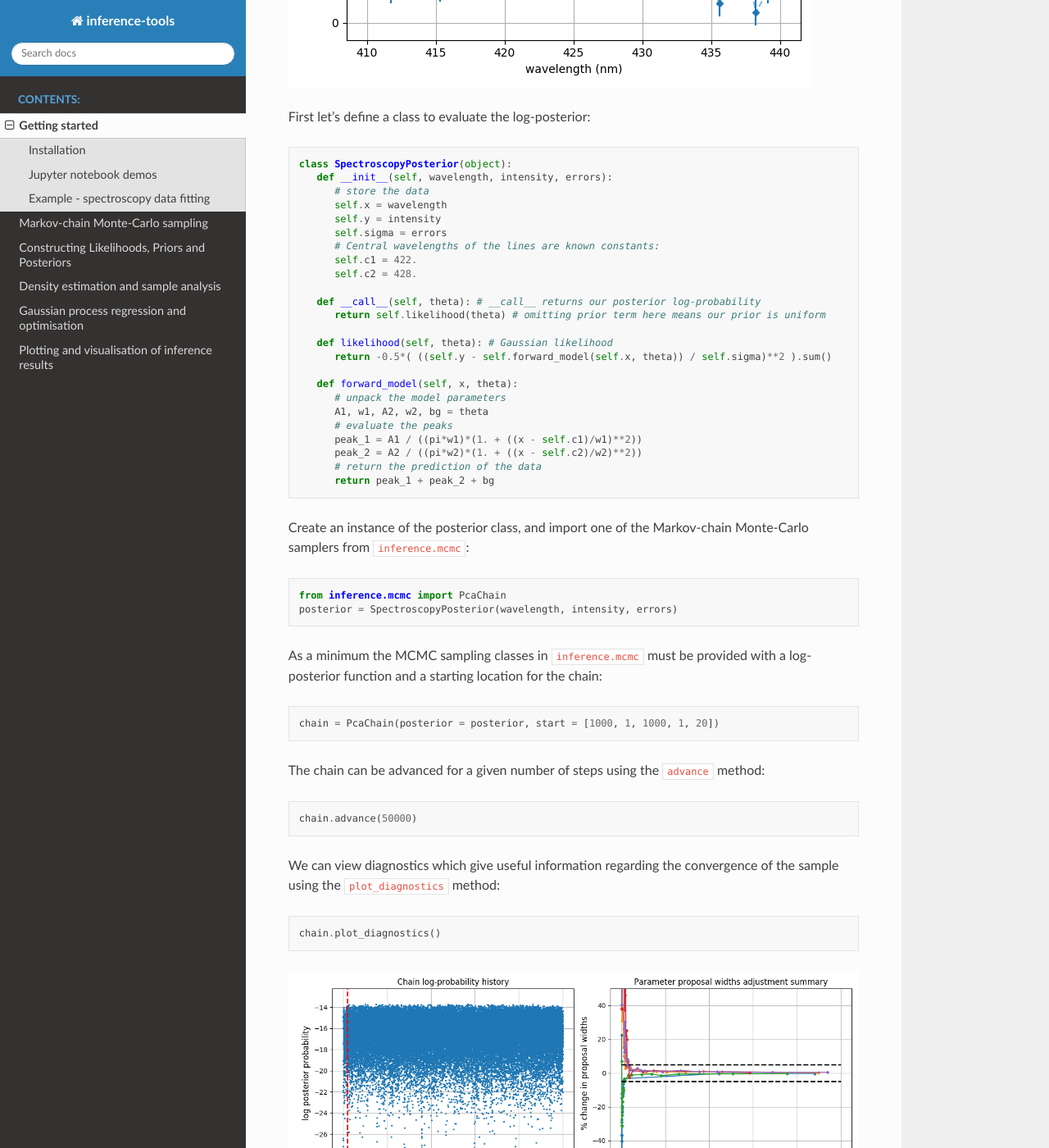
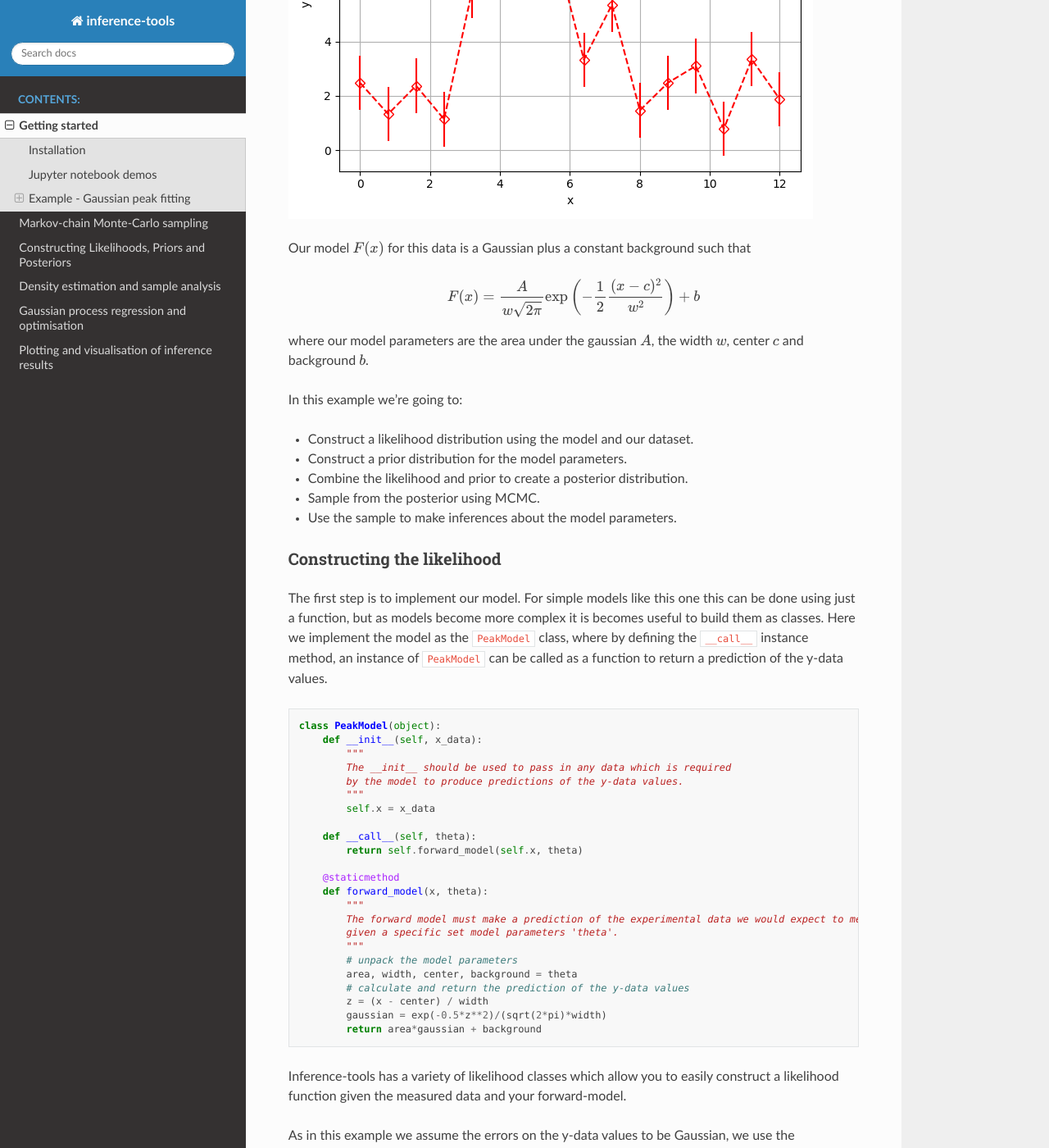
Before and after one commit to C-bowman/inference-tools, a Sphinx documentation site: the page built from docs/source/getting_started.rst, in a window 1280 px wide and 1400 px high, scrolled down 1056 px. Shown: the whole window at 82% size. Built offline with Sphinx 7.4.7 and the Read the Docs theme 2.0.0, drawn with Linux system fonts in a browser that asks for light colours; some of the changed text lies outside the part shown.

Commit message:
First pass at updating the introductory example in the docs

```diff
--- a/docs/source/getting_started.rst
+++ b/docs/source/getting_started.rst
@@ -24,66 +24,161 @@ in the package, there is also a set of Jupyter notebook demos which can be found
 `/demos/ <https://github.com/C-bowman/inference-tools/tree/PyPI-release/demos>`_ directory
 of the source code.
 
-Example - spectroscopy data fitting
------------------------------------
+Example - Gaussian peak fitting
+-------------------------------
 
-Here we work through a toy problem of fitting the following synthetic spectroscopy data,
-which contains two peaks with known centres and a constant background:
-
-.. image:: ./images/getting_started_images/spectroscopy_data.png
-
-First let's define a class to evaluate the log-posterior:
+Suppose we have the following dataset:
 
 .. code-block:: python
 
-   class SpectroscopyPosterior(object):
-      def __init__(self, wavelength, intensity, errors):
-         # store the data
-         self.x = wavelength
-         self.y = intensity
-         self.sigma = errors
-         # Central wavelengths of the lines are known constants:
-         self.c1 = 422.
-         self.c2 = 428.
+   x_data = [0.00, 0.80, 1.60, 2.40, 3.20, 4.00, 4.80, 5.60,
+             6.40, 7.20, 8.00, 8.80, 9.60, 10.4, 11.2, 12.0]
 
-      def __call__(self, theta): # __call__ returns our posterior log-probability
-         return self.likelihood(theta) # omitting prior term here means our prior is uniform
+   y_data = [2.473, 1.329, 2.370, 1.135, 5.861, 7.045, 9.942, 7.335,
+             3.329, 5.348, 1.462, 2.476, 3.096, 0.784, 3.342, 1.877]
 
-      def likelihood(self, theta): # Gaussian likelihood
-         return -0.5*( ((self.y - self.forward_model(self.x, theta)) / self.sigma)**2 ).sum()
+   y_error = [1., 1., 1., 1., 1., 1., 1., 1.,
+              1., 1., 1., 1., 1., 1., 1., 1.]
 
-      def forward_model(self, x, theta):
-         # unpack the model parameters
-         A1, w1, A2, w2, bg = theta
-         # evaluate the peaks
-         peak_1 = A1 / ((pi*w1)*(1. + ((x - self.c1)/w1)**2))
-         peak_2 = A2 / ((pi*w2)*(1. + ((x - self.c2)/w2)**2))
-         # return the prediction of the data
-         return peak_1 + peak_2 + bg
 
-Create an instance of the posterior class, and import one of the Markov-chain Monte-Carlo
-samplers from ``inference.mcmc``:
+.. image:: ./images/getting_started_images/gaussian_data.png
+
+Our model :math:`F(x)` for this data is a Gaussian plus a constant background such that
+
+.. math::
+
+   F(x) = \frac{A}{w\sqrt{2\pi}}\exp{\left(-\frac{1}{2}\frac{(x-c)^2}{w^2}\right)} + b
+
+where our model parameters are the area under the gaussian :math:`A`, the width :math:`w`,
+center :math:`c` and background :math:`b`.
+
+In this example we're going to:
+
+- Construct a likelihood distribution using the model and our dataset.
+- Construct a prior distribution for the model parameters.
+- Combine the likelihood and prior to create a posterior distribution.
+- Sample from the posterior using MCMC.
+- Use the sample to make inferences about the model parameters.
+
+Constructing the likelihood
+^^^^^^^^^^^^^^^^^^^^^^^^^^^
+The first step is to implement our model. For simple models like this one this can be
+done using just a function, but as models become more complex it is becomes useful to
+build them as classes. Here we implement the model as the ``PeakModel`` class, where by
+defining the ``__call__`` instance method, an instance of ``PeakModel`` can be called as a
+function to return a prediction of the y-data values.
+
+.. code-block:: python
+
+   class PeakModel(object):
+       def __init__(self, x_data):
+           """
+           The __init__ should be used to pass in any data which is required
+           by the model to produce predictions of the y-data values.
+           """
+           self.x = x_data
+
+       def __call__(self, theta):
+           return self.forward_model(self.x, theta)
+
+       @staticmethod
+       def forward_model(x, theta):
+           """
+           The forward model must make a prediction of the experimental data we would expect to measure
+           given a specific set model parameters 'theta'.
+           """
+           # unpack the model parameters
+           area, width, center, background = theta
+           # calculate and return the prediction of the y-data values
+           z = (x - center) / width
+           gaussian = exp(-0.5*z**2)/(sqrt(2*pi)*width)
+           return area*gaussian + background
+
+Inference-tools has a variety of likelihood classes which allow you to easily construct
+a likelihood function given the measured data and your forward-model.
+
+As in this example we assume the errors on the y-data values to be Gaussian, we use the
+``GaussianLikelihood`` class from the ``likelihoods`` module:
+
+.. code-block:: python
+
+   from inference.likelihoods import GaussianLikelihood
+   likelihood = GaussianLikelihood(y_data=y_data, sigma=y_error, forward_model=PeakModel(x_data))
+
+Instances of the likelihood classes can be called as functions, and return the
+log-likelihood when passed a vector of model parameters.
+
+
+Constructing the prior
+^^^^^^^^^^^^^^^^^^^^^^
+
+In the common case that the prior distribution for each model variable is independent of
+the others (i.e. the prior over all variables can be written as a product of priors over
+each individual variable) the ``inference.priors`` module has tools which allow us to
+build a prior easily.
+
+Which model parameters are assigned to a given prior is specified using the indices of
+those parameters (i.e. the position they hold in the parameter vector as defined in the
+``PeakModel`` class we wrote earlier).
+
+Suppose we want the area, width and background parameters of the model to each have an
+exponential prior. The indices of the area, width and background parameters are
+``[0, 1, 3]`` respectively, and we pass these indices to the ``ExponentialPrior`` class
+via the ``variable_indices`` argument:
+
+.. code-block:: python
+
+   from inference.priors import ExponentialPrior
+   exp_prior = ExponentialPrior(beta=[50., 20., 20.], variable_indices=[0, 1, 3])
+
+We can assign the 'center' parameter a uniform distribution in the same way using
+the ``UniformPrior`` class:
+
+.. code-block:: python
+
+   from inference.priors import UniformPrior
+   uni_prior = UniformPrior(lower=0., upper=12., variable_indices=[2])
+
+Now we use the ``JointPrior`` class to combine the various components into a single prior
+distribution which covers all the model parameters:
+
+.. code-block:: python
+
+   from inference.priors import JointPrior
+   prior_components = [exp_prior, uni_prior]
+   prior = JointPrior(components=prior_components, n_variables=4)
+
+
+Sampling from the posterior
+^^^^^^^^^^^^^^^^^^^^^^^^^^^
+
+The likelihood and prior can be easily combined into a posterior distribution
+using the ``Posterior`` class:
+
+.. code-block:: python
+
+   from inference.posterior import Posterior
+   posterior = Posterior(likelihood=likelihood, prior=prior)
+
+Now we have constructed a posterior distribution, we can sample from it
+using Markov-chain Monte-Carlo (MCMC).
+
+The ``inference.mcmc`` module contains implementations of various MCMC sampling algorithms.
+Here we import the ``PcaChain`` class and use it to create a Markov-chain object:
 
 .. code-block:: python
 
    from inference.mcmc import PcaChain
-   posterior = SpectroscopyPosterior(wavelength, intensity, errors)
+   chain = PcaChain(posterior=posterior, start=initial_guess)
 
-As a minimum the MCMC sampling classes in ``inference.mcmc`` must be provided with a
-log-posterior function and a starting location for the chain:
+We generate samples by advancing the chain by a chosen number of steps using
+the `advance` method:
 
 .. code-block:: python
 
-   chain = PcaChain(posterior = posterior, start = [1000, 1, 1000, 1, 20])
+   chain.advance(25000)
 
-The chain can be advanced for a given number of steps using the ``advance`` method:
-
-.. code-block:: python
-
-   chain.advance(50000)
-
-We can view diagnostics which give useful information regarding the convergence of the
-sample using the ``plot_diagnostics`` method:
+We can check the status of the chain using the ``plot_diagnostics`` method:
 
 .. code-block:: python
 
@@ -91,104 +186,54 @@ sample using the ``plot_diagnostics`` method:
 
 .. image:: ./images/getting_started_images/plot_diagnostics_example.png
 
-The diagnostics plot shows the history of the chains log-probability, the convergence of
-tuning parameters such as proposal distribution widths, and effective sample size estimates
-for each parameter.
-
-As this problem has five free parameters, the resulting posterior distribution is
-five-dimensional, so we cannot visualise it directly. Instead, we can produce a
-'matrix plot' of the posterior, which shows all possible 1D and 2D marginal
-distributions, using the ``matrix_plot`` method:
+The burn-in (how many samples from the start of the chain are discarded)
+can be chosen by setting the ``burn`` attribute of the chain object:
 
 .. code-block:: python
 
-   labels = ['peak 1 area', 'peak 1 width', 'peak 2 area', 'peak 2 width', 'background']
-   chain.matrix_plot( labels = labels )
+   chain.burn = 5000
+
+
+Using the sample to infer the model parameters
+^^^^^^^^^^^^^^^^^^^^^^^^^^^^^^^^^^^^^^^^^^^^^^
+
+We can get a overview of the posterior using the ``matrix_plot`` method
+of chain objects, which plots all possible 1D & 2D marginal distributions
+of the full parameter set (or a chosen sub-set).
+
+.. code-block:: python
+
+   labels = ['area', 'width', 'center', 'background']
+   chain.matrix_plot(labels=labels)
 
 .. image:: ./images/getting_started_images/matrix_plot_example.png
 
-We can easily estimate 1D marginal distributions for any parameter using the
-``get_marginal`` method:
+We can easily estimate 1D marginal distributions for any parameter
+using the ``get_marginal`` method:
 
 .. code-block:: python
 
-   w1_pdf = chain.get_marginal(1, unimodal=True)
-   w2_pdf = chain.get_marginal(3, unimodal=True)
-
-``get_marginal`` returns an instance of one of the `density estimator` classes from the
-``pdf`` module. These objects can be called as functions to return an estimate of
-the pdf that best represents the sample data.
-
-.. code-block:: python
-
-   ax = linspace(0.2, 4., 1000) # build an axis to evaluate the pdf estimates
-   plt.plot(ax, w1_pdf(ax), label='peak #1 width marginal', lw=2) # plot the marginals
-   plt.plot(ax, w2_pdf(ax), label='peak #2 width marginal', lw=2)
-   plt.xlabel('peak width')
-   plt.ylabel('probability density')
-   plt.legend()
-   plt.grid()
-   plt.show()
-
-.. image:: ./images/getting_started_images/width_pdfs_example.png
-
-Sample data for specific parameters can be accessed using the ``get parameter`` method:
-
-.. code-block:: python
-
-   w1_sample = chain.get_parameter(1)
-   w2_sample = chain.get_parameter(3)
-
-To estimate the PDF of a quantity derived from the sample data, for example the ratio of
-the two peak widths, we can use one of the ``pdf`` density estimators directly:
-
-.. code-block:: python
-
-   from inference.pdf import UnimodalPdf
-   width_ratio_sample = [a/b for a,b in zip(w1_sample,w2_sample)]
-   width_ratio_pdf = UnimodalPdf(widths_ratio)
-
-We can generate a plot which summaries the properties of the estimated PDF using the
-``plot_summary`` method:
-
-.. code-block:: python
-
-   width_ratio_pdf.plot_summary(label='Peak widths ratio')
+   area_pdf = chain.get_marginal(0)
+   area_pdf.plot_summary(label='Gaussian area')
 
 .. image:: ./images/getting_started_images/pdf_summary_example.png
 
-You may also want to assess the level of uncertainty in the model predictions. This can
-be done easily by passing each sample through the forward-model and observing the
-distribution of model expressions that result.
-
-We can use ``inference.plotting.hdi_plot`` to plot highest-density intervals for the
-sample of model predictions:
+We can assess the level of uncertainty in the model predictions by passing each sample
+through the forward-model and observing the distribution of model expressions that result:
 
 .. code-block:: python
 
    # generate an axis on which to evaluate the model
-   M = 500
-   x_fits = linspace(400, 450, M)
+   x_fits = linspace(0, 12, 500)
    # get the sample
    sample = chain.get_sample()
    # pass each through the forward model
-   curves = array([posterior.forward_model(x_fits, theta) for theta in sample])
+   curves = array([PeakModel.forward_model(x_fits, theta) for theta in sample])
 
-   plt.figure(figsize = (8,5))
+We could plot the predictions for each sample all on a single graph, but this is
+often cluttered and difficult to interpret.
 
-   # We can use the hdi_plot function from the plotting module to plot
-   # highest-density intervals for each point where the model is evaluated:
-   from inference.plotting import hdi_plot
-   hdi_plot(x_fits, curves)
-
-   # build the rest of the plot
-   plt.plot( x_data, y_data, 'D', c='red', label='data', markeredgecolor='black')
-   plt.xlabel('wavelength (nm)')
-   plt.ylabel('intensity')
-   plt.xlim([410, 440])
-   plt.legend()
-   plt.grid()
-   plt.tight_layout()
-   plt.show()
+A better option is to use the ``hdi_plot`` function from the ``plotting`` module to plot
+highest-density intervals for each point where the model is evaluated:
 
 .. image:: ./images/getting_started_images/prediction_uncertainty_example.png
--- a/docs/source/images/getting_started_images/getting_started_image_production.py
+++ b/docs/source/images/getting_started_images/getting_started_image_production.py
@@ -1,159 +1,160 @@
 
+from numpy import array, exp, linspace, sqrt, pi
+from numpy.random import seed
 import matplotlib.pyplot as plt
-from numpy import linspace, sqrt, pi, array
-from numpy.random import normal, seed
 
-from inference.mcmc import PcaChain
+seed(7)
 
-"""
-This is a duplicate of /demos/spectroscopy_demo.py which produces
-example figures for the documentation
-"""
+# Suppose we have the following dataset, which we believe is described by a
+# Gaussian peak plus a constant background. Our goal in this example is to
+# infer the area of the Gaussian.
+
+x_data = [0.00, 0.80, 1.60, 2.40, 3.20, 4.00, 4.80, 5.60,
+          6.40, 7.20, 8.00, 8.80, 9.60, 10.4, 11.2, 12.0]
+
+y_data = [2.473, 1.329, 2.370, 1.135, 5.861, 7.045, 9.942, 7.335,
+          3.329, 5.348, 1.462, 2.476, 3.096, 0.784, 3.342, 1.877]
+
+y_error = [1., 1., 1., 1., 1., 1., 1., 1.,
+           1., 1., 1., 1., 1., 1., 1., 1.]
+
+plt.errorbar(x_data, y_data, yerr=y_error, ls='dashed', marker='D', c='red', markerfacecolor='none')
+plt.ylabel('y')
+plt.xlabel('x')
+plt.grid()
+plt.tight_layout()
+plt.savefig('gaussian_data.png')
+plt.show()
+
+# The first step is to implement our model. For simple models like this one
+# this can be done using just a function, but as models become more complex
+# it is becomes useful to build them as classes.
 
 
-
-class SpectroPosterior(object):
-    def __init__(self, wavelength, intensity, errors):
-        self.x = wavelength
-        self.y = intensity
-        self.sigma = errors
-        # Central wavelengths of the lines are known constants:
-        self.c1 = 422.
-        self.c2 = 428.
+class PeakModel(object):
+    def __init__(self, x_data):
+        """
+        The __init__ should be used to pass in any data which is required
+        by the model to produce predictions of the y-data values.
+        """
+        self.x = x_data
 
     def __call__(self, theta):
-        return self.likelihood(theta) + self.prior(theta)
+        return self.forward_model(self.x, theta)
 
-    def prior(self, theta):
-        return 0.
+    @staticmethod
+    def forward_model(x, theta):
+        """
+        The forward model must make a prediction of the experimental data we would expect to measure
+        given a specific set model parameters 'theta'.
+        """
+        # unpack the model parameters
+        area, width, center, background = theta
+        # return the prediction of the data
+        z = (x - center) / width
+        gaussian = exp(-0.5*z**2)/(sqrt(2*pi)*width)
+        return area*gaussian + background
 
-    def likelihood(self, theta):
-        return -0.5*( ((self.y - self.forward_model(self.x, theta)) / self.sigma)**2 ).sum()
+# Inference-tools has a variety of Likelihood classes which allow you to easily construct a
+# likelihood function given the measured data and your forward-model.
+from inference.likelihoods import GaussianLikelihood
+likelihood = GaussianLikelihood(y_data=y_data, sigma=y_error, forward_model=PeakModel(x_data))
 
-    def forward_model(self, x, theta):
-        # unpack the model parameters
-        A1, w1, A2, w2, bg = theta
-        # evaluate each term of the model
-        peak_1 = (A1 / (pi*w1)) / (1 + ((x - self.c1)/w1)**2)
-        peak_2 = (A2 / (pi*w2)) / (1 + ((x - self.c2)/w2)**2)
-        # return the prediction of the data
-        return peak_1 + peak_2 + bg
+# Instances of the likelihood classes can be called as functions, and return the log-likelihood
+# when passed a vector of model parameters:
+initial_guess = array([10., 2., 5., 2.])
+guess_log_likelihood = likelihood(initial_guess)
+print(guess_log_likelihood)
+
+# We could at this stage pair the likelihood object with an optimiser in order to obtain
+# the maximum-likelihood estimate of the parameters. In this example however, we want to
+# construct the posterior distribution for the model parameters, and that means we need
+# a prior.
+
+# The inference.priors module contains classes which allow for easy construction of
+# prior distributions across all model parameters.
+from inference.priors import ExponentialPrior, UniformPrior, JointPrior
+
+# If we want different model parameters to have different prior distributions, as in this
+# case where we give three variables an exponential prior and one a uniform prior, we first
+# construct each type of prior separately:
+prior_components = [
+    ExponentialPrior(beta=[50., 20., 20.], variable_indices=[0, 1, 3]),
+    UniformPrior(lower=0., upper=12., variable_indices=[2])
+]
+# Now we use the JointPrior class to combine the various components into a single prior
+# distribution which covers all the model parameters.
+prior = JointPrior(components=prior_components, n_variables=4)
+
+# As with the likelihood, prior objects can also be called as function to return a
+# log-probability value when passed a vector of model parameters. We can also draw
+# samples from the prior directly using the sample() method:
+prior_sample = prior.sample()
+print(prior_sample)
+
+# The likelihood and prior can be easily combined into a posterior distribution
+# using the Posterior class:
+from inference.posterior import Posterior
+posterior = Posterior(likelihood=likelihood, prior=prior)
+
+# Now we have constructed a posterior distribution, we can sample from it
+# using Markov-chain Monte-Carlo (MCMC).
+
+# The inference.mcmc module contains implementations of various MCMC sampling algorithms.
+# Here we import the PcaChain class and use it to create a Markov-chain object:
+from inference.mcmc import PcaChain
+chain = PcaChain(posterior=posterior, start=initial_guess)
+
+# We generate samples by advancing the chain by a chosen number of steps using the advance method:
+chain.advance(25000)
+
+# we can check the status of the chain using the plot_diagnostics method:
+chain.plot_diagnostics(filename='plot_diagnostics_example.png')
+
+# The burn-in (how many samples from the start of the chain are discarded)
+# can be chosen by setting the burn attribute of the chain object:
+chain.burn = 5000
+
+# we can get a quick overview of the posterior using the matrix_plot method
+# of chain objects, which plots all possible 1D & 2D marginal distributions
+# of the full parameter set (or a chosen sub-set).
+chain.matrix_plot(labels=['area', 'width', 'center', 'background'], filename='matrix_plot_example.png')
+
+# We can easily estimate 1D marginal distributions for any parameter
+# using the get_marginal method:
+area_pdf = chain.get_marginal(0)
+area_pdf.plot_summary(label='Gaussian area', filename='pdf_summary_example.png')
 
 
-
-# Create some simulated data
-seed(9)
-N = 35
-x_data = linspace(410, 440, N)
-P = SpectroPosterior(x_data, None, None)
-theta = [1000, 2, 400, 1.5, 35]
-y_data = P.forward_model(x_data, theta)
-errors = sqrt(y_data + 1) + 5
-y_data += normal(size = N) * errors
-
-
-
-
-# plot the simulated data we're going to use
-plt.errorbar(x_data, y_data, errors, marker = 'D', ls = 'none', markersize = 4)
-plt.plot(x_data, y_data, alpha = 0.5, c = 'C0', ls = 'dashed')
-plt.title('synthetic spectroscopy data')
-plt.xlabel('wavelength (nm)')
-plt.ylabel('intensity')
-plt.grid()
-plt.tight_layout()
-plt.savefig('spectroscopy_data.png')
-plt.close()
-print(' # spectroscopy data plot finished')
-
-# create the posterior object
-posterior = SpectroPosterior(x_data, y_data, errors)
-
-# create the markov chain object
-chain = PcaChain( posterior = posterior, start = [1000, 1, 1000, 1, 20] )
-
-# generate a sample by advancing the chain
-chain.advance(50000)
-
-# we can check the status of the chain using the plot_diagnostics method
-chain.plot_diagnostics(show = False, filename = 'plot_diagnostics_example.png')
-print(' # diagnostics plot finished')
-# We can automatically set sensible burn and thin values for the sample
-chain.autoselect_burn_and_thin()
-
-# we can get a quick overview of the posterior using the matrix_plot
-# functionality of chain objects, which plots all possible 1D & 2D
-# marginal distributions of the full parameter set (or a chosen sub-set).
-chain.thin = 1
-labels = ['peak 1 area', 'peak 1 width', 'peak 2 area', 'peak 2 width', 'background']
-chain.matrix_plot(show = False, labels = labels, filename = 'matrix_plot_example.png')
-print(' # matrix plot finished')
-# We can easily estimate 1D marginal distributions for any parameter
-# using the get_marginal method:
-w1_pdf = chain.get_marginal(1, unimodal = True)
-w2_pdf = chain.get_marginal(3, unimodal = True)
-
-# get_marginal returns a density estimator object, which can be called
-ax = linspace(0.2, 4., 1000)  # build an axis to evaluate the pdf estimates
-plt.plot(ax, w1_pdf(ax), label = 'peak #1 width marginal', lw = 2)  # plot estimates of each marginal PDF
-plt.plot(ax, w2_pdf(ax), label = 'peak #2 width marginal', lw = 2)
-plt.xlabel('peak width')
-plt.ylabel('probability density')
-plt.legend()
-plt.grid()
-plt.savefig('width_pdfs_example.png')
-plt.close()
-print(' # marginals plot finished')
-
-
-
-
-
-# what if instead we wanted a PDF for the ratio of the two widths?
-# get the sample for each width
-width_1 = chain.get_parameter(1)
-width_2 = chain.get_parameter(3)
-
-# make a new set of samples for the ratio
-widths_ratio = [i/j for i,j in zip(width_1, width_2)]
-
-# Use one of the density estimator objects from pdf_tools to get the PDF
-from inference.pdf import UnimodalPdf
-pdf = UnimodalPdf(widths_ratio)
-
-# plot the PDF
-pdf.plot_summary(label = 'Peak widths ratio', show = False, filename = 'pdf_summary_example.png')
-print(' # widths ratio pdf plot finished')
-
-
-
-# You may also want to assess the level of uncertainty in the model predictions.
-# This can be done easily by passing each sample through the forward-model
-# and observing the distribution of model expressions that result.
+# We can assess the level of uncertainty in the model predictions by passing each sample
+# through the forward-model and observing the distribution of model expressions that result:
 
 # generate an axis on which to evaluate the model
-M = 500
-x_fits = linspace(400, 450, M)
+x_fits = linspace(0, 12, 500)
 # get the sample
 sample = chain.get_sample()
 # pass each through the forward model
-curves = array([posterior.forward_model(x_fits, theta) for theta in sample])
+curves = array([PeakModel.forward_model(x_fits, theta) for theta in sample])
 
-plt.figure(figsize = (8,5))
+# We could plot the predictions for each sample all on a single graph, but this is
+# often cluttered and difficult to interpret.
 
-# We can use the hdi_plot function from the plotting module to plot
+# A better option is to use the hdi_plot function from the plotting module to plot
 # highest-density intervals for each point where the model is evaluated:
 from inference.plotting import hdi_plot
-hdi_plot(x_fits, curves)
+fig = plt.figure(figsize=(8, 5))
+ax = fig.add_subplot(111)
+hdi_plot(x_fits, curves, intervals=[0.68, 0.95], axis=ax)
 
+# plot the MAP estimate (the sample with the single highest posterior probability)
+ax.plot(x_fits, PeakModel.forward_model(x_fits, chain.mode()), ls='dashed', lw=3, c='C0', label='MAP estimate')
 # build the rest of the plot
-plt.plot( x_data, y_data, 'D', c = 'red', label = 'data', markeredgecolor = 'black')
-plt.xlabel('wavelength (nm)')
-plt.ylabel('intensity')
-plt.xlim([410, 440])
-plt.legend()
-plt.grid()
+ax.errorbar(x_data, y_data, yerr=y_error, linestyle='none', c='red', label='data',
+             marker='D', markerfacecolor='none', markeredgewidth=1.5, markersize=6)
+ax.set_xlabel('x')
+ax.set_ylabel('y')
+ax.legend()
+ax.grid()
 plt.tight_layout()
 plt.savefig('prediction_uncertainty_example.png')
-plt.close()
-print(' # model prediction plot finished')
+plt.show()
```
Also changed, not shown: docs/source/images/getting_started_images/gaussian_data.png (added), docs/source/images/getting_started_images/matrix_plot_example.png, docs/source/images/getting_started_images/pdf_summary_example.png, docs/source/images/getting_started_images/plot_diagnostics_example.png, docs/source/images/getting_started_images/prediction_uncertainty_example.png, docs/source/images/getting_started_images/spectroscopy_data.png (deleted), docs/source/images/getting_started_images/width_pdfs_example.png (deleted), 1 other file.
